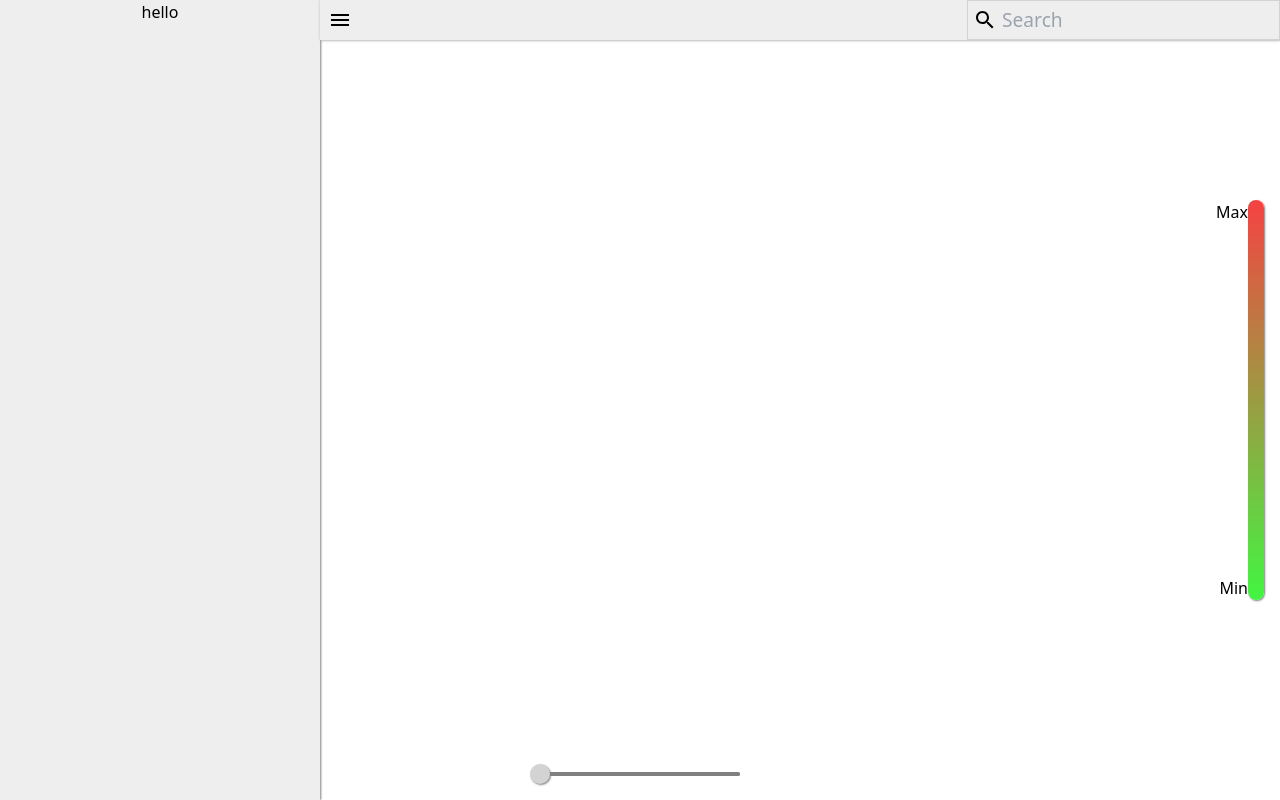
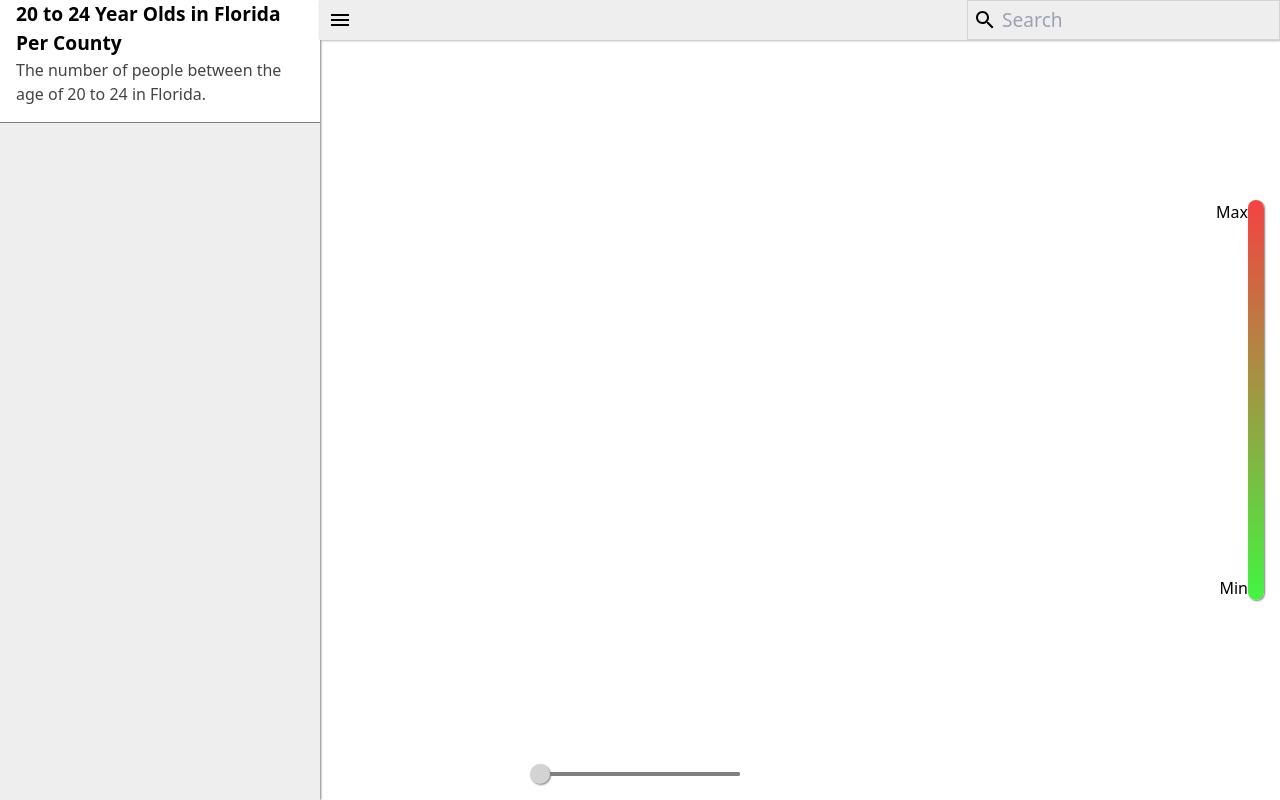
Before and after one commit to lgdelacruz92/koko, a React (Create React App) app: page / in a window 1280 px wide. Both pictures are taken after a click on the button 20 px from the left and 20 px from the top of the page. Built offline with nearby package versions, Linux system fonts and the light colour scheme; no server answers.

Commit message:
So far so good

```diff
--- a/src/side-panel/feature/feature.css
+++ b/src/side-panel/feature/feature.css
@@ -0,0 +1,20 @@
+.feature {
+    text-align: left;
+    padding-left: 1rem;
+    padding-right: 1rem;
+    border-bottom: 1px solid grey;
+    padding-bottom: 1rem;
+}
+
+.feature:hover {
+    background: white;
+}
+
+.feature .title {
+    font-size: 1.2rem;
+    font-weight: bold;
+}
+
+.feature .description {
+    color: #444;
+}
--- a/src/side-panel/feature/index.jsx
+++ b/src/side-panel/feature/index.jsx
@@ -1,3 +1,10 @@
-export default function Feature() {
-    return <div>hello</div>
+import './feature.css';
+
+export default function Feature({ title, description }) {
+
+    return <div className="feature">
+        <div><span className="title">{title}</span></div>
+        <div><span className="description">{description}</span></div>
+    </div>
+
 }
--- a/src/side-panel/index.jsx
+++ b/src/side-panel/index.jsx
@@ -1,8 +1,31 @@
 import './side-panel.css';
 import Feature from './feature';
+import { useRef, useEffect } from 'react';
 
 export default function SidePanel({ show }) {
-    return <div className={"side-panel" + (show ? ' show-side-panel' : '')}>
-        <Feature />
+    const sidePanelRef = useRef(null);
+    const sidePanelContainerRef = useRef(null);
+
+    useEffect(() => {
+        const sidePanelChanged = e => {
+            const sidePanel = e.filter(observed => {
+                return observed.target === sidePanelRef.current
+            })[0];
+            if (sidePanel.contentRect['width'] > 250) {
+                sidePanelContainerRef.current.setAttribute('style', '');
+            } else {
+                sidePanelContainerRef.current.setAttribute('style', 'display: none');
+            }
+        }
+        new ResizeObserver(sidePanelChanged).observe(sidePanelRef.current);
+    }, []);
+
+    return <div className={"side-panel" + (show ? ' show-side-panel' : '')} ref={sidePanelRef}>
+        <div ref={sidePanelContainerRef}>
+            <Feature
+                title="20 to 24 Year Olds in Florida Per County"
+                description="The number of people between the age of 20 to 24 in Florida."
+            />
+        </div>
     </div>
 }
```
